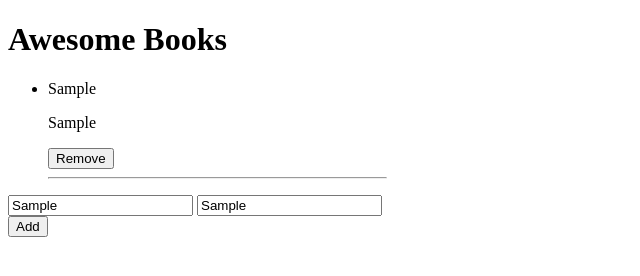
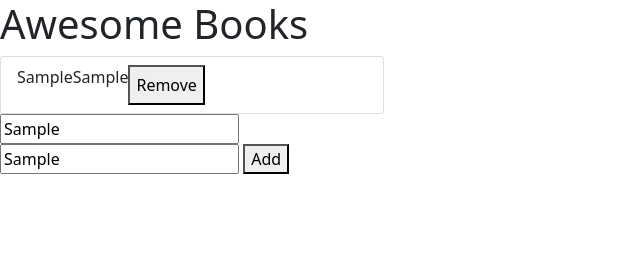
Before and after one commit to ramiaquista/awesome-books, a website: page index.html in a window 1280 px wide. Both pictures are taken after typing "Sample", "Sample" into the empty fields and a click on the button "Add". Shown: the whole page, without its empty margins (0-640 px from the left). Drawn offline with nearby package versions, Linux system fonts and the light colour scheme.

Commit message:
Add styling for ul and for each li element

```diff
--- a/index.html
+++ b/index.html
@@ -6,11 +6,13 @@
     <meta name="viewport" content="width=device-width, initial-scale=1.0" />
     <title>Awesome Books</title>
     <link href="style.css" rel="stylesheet" >
+    <!-- CSS only -->
+    <link href="https://cdn.jsdelivr.net/npm/bootstrap@5.1.1/dist/css/bootstrap.min.css" rel="stylesheet" integrity="sha384-F3w7mX95PdgyTmZZMECAngseQB83DfGTowi0iMjiWaeVhAn4FJkqJByhZMI3AhiU" crossorigin="anonymous">
   </head>
   <body>
     <main class="main">
       <h1 class="main-title">Awesome Books</h1>
-      <ul class="book-list"></ul>
+      <ul class="book-list list-group dflex"></ul>
       <form>
         <input name="author" id="titleBook" placeholder="Title"/>
         <input name="author" id="authorBook" placeholder="Author"/>
@@ -18,5 +20,7 @@
       </form>
     </main>
     <script src="index.js"></script>
+    <!-- JavaScript Bundle with Popper -->
+    <script src="https://cdn.jsdelivr.net/npm/bootstrap@5.1.1/dist/js/bootstrap.bundle.min.js" integrity="sha384-/bQdsTh/da6pkI1MST/rWKFNjaCP5gBSY4sEBT38Q/9RBh9AH40zEOg7Hlq2THRZ" crossorigin="anonymous"></script>
   </body>
 </html>
--- a/index.js
+++ b/index.js
@@ -31,6 +31,8 @@ class AwesomeBook {
         const removeBtn = document.createElement('button');
         const hr = document.createElement('hr');
 
+        li.classList.add('list-group-item');
+        li.classList.add('row-line');
         p1.innerHTML = book.title;
         p2.innerHTML = book.author;
         removeBtn.innerHTML = 'Remove';
--- a/style.css
+++ b/style.css
@@ -1,3 +1,12 @@
 .main {
   width: 30%;
 }
+
+.dflex {
+  display: flex;
+}
+
+.row-line {
+  display: flex !important;
+  flex-direction: row;
+}
```
